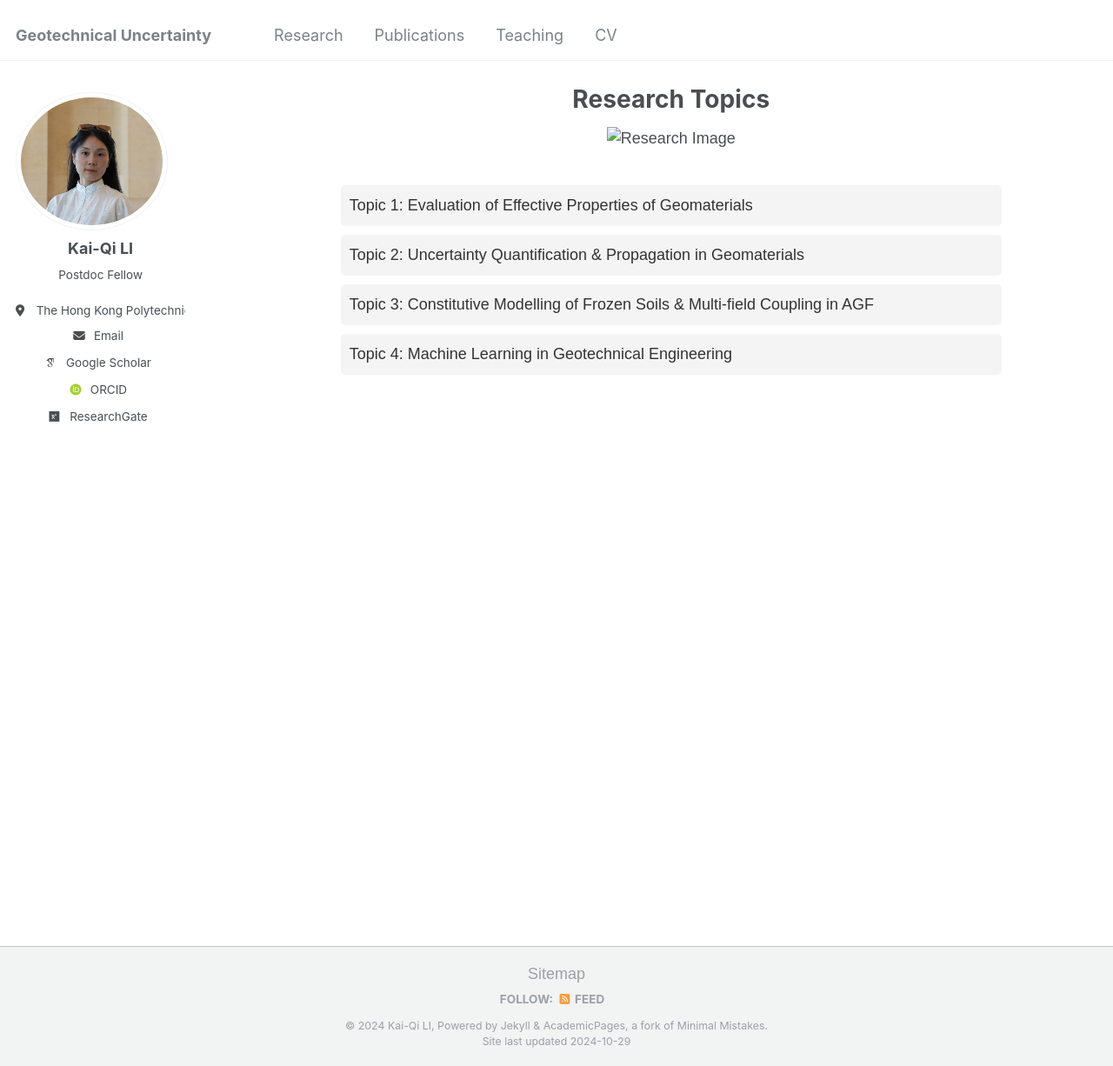
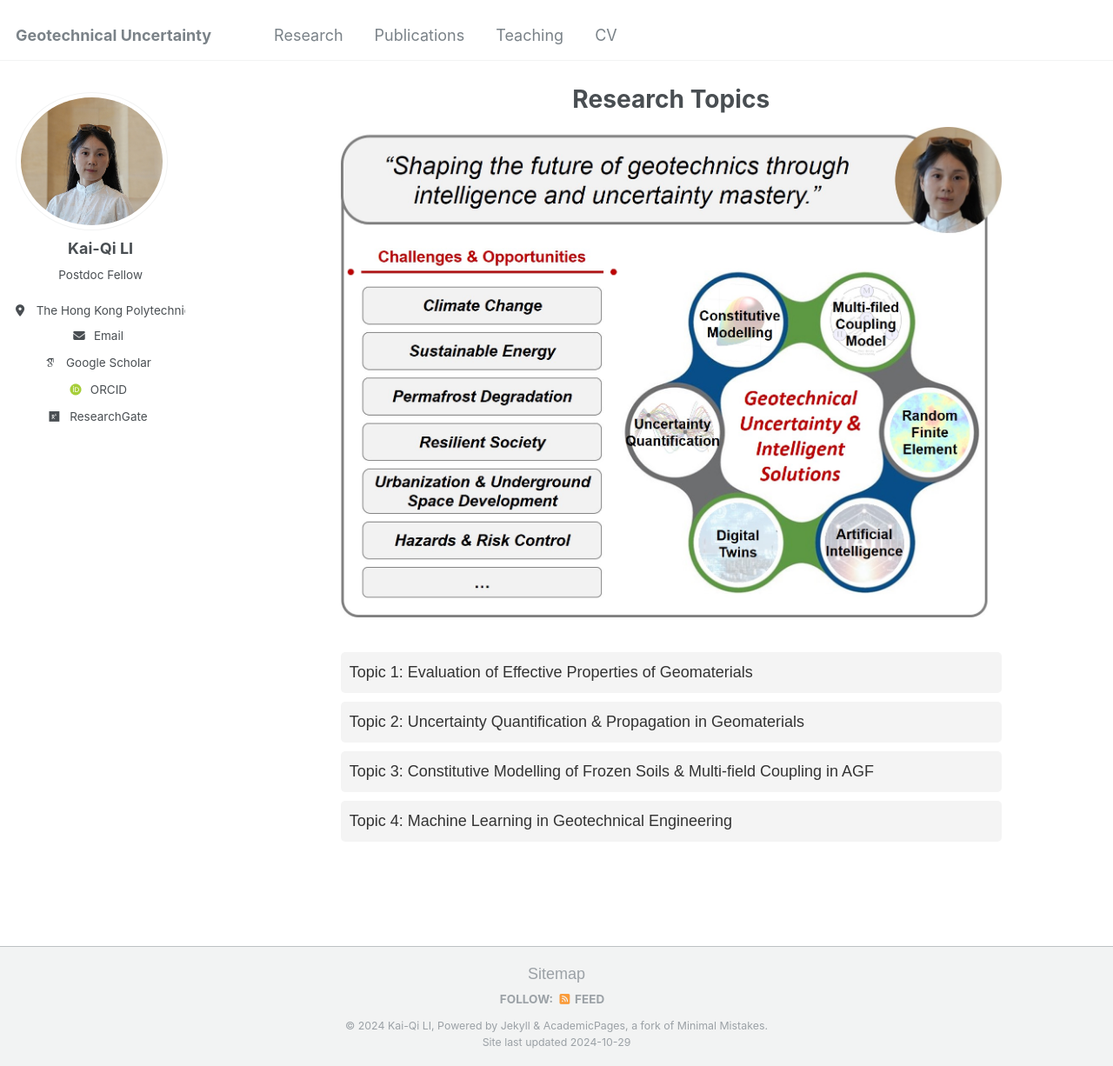
Before and after one commit to kqceeli/kqceeli.github.io, a Jekyll site: the page built from _pages/portfolio.html, in a window 1280 px wide and 1226 px high. Shown: the whole window at 87% size. Built offline with Jekyll 4.4.1, drawn with Linux system fonts in a browser that asks for light colours; some web fonts are replaced.

Commit message:
Update portfolio.html

```diff
--- a/_pages/portfolio.html
+++ b/_pages/portfolio.html
@@ -51,8 +51,7 @@ author_profile: true
     <div class="container">
         <h1>Research Topics</h1>
         <!-- 插入图片 -->
-        <img src="images/LKQ_research0.jpg" alt="Research Image" class="header-image">
-
+            <img src="../images/LKQ_research0.jpg" alt="Research Image" class="header-image">
         <!-- 主题列表 -->
         <div class="topics">
             <a href="topic1.html">Topic 1: Evaluation of Effective Properties of Geomaterials</a>
```
